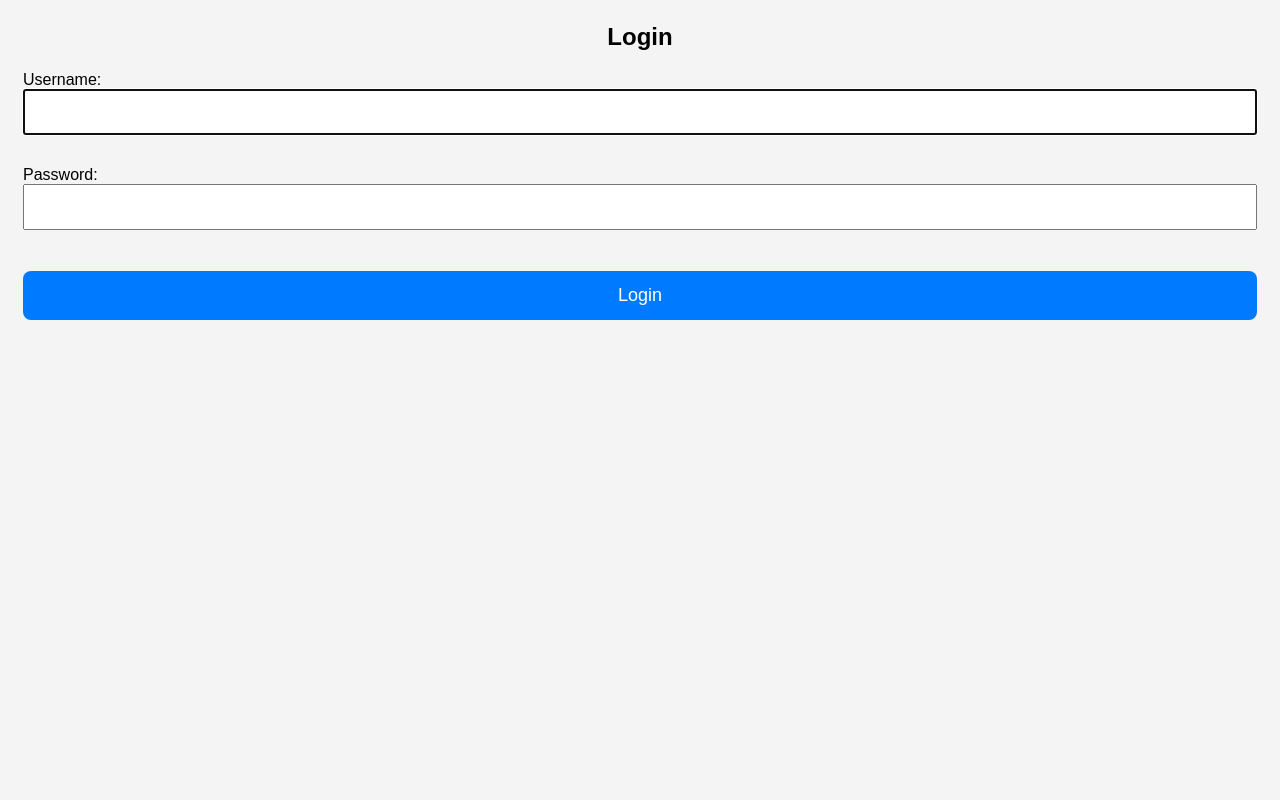
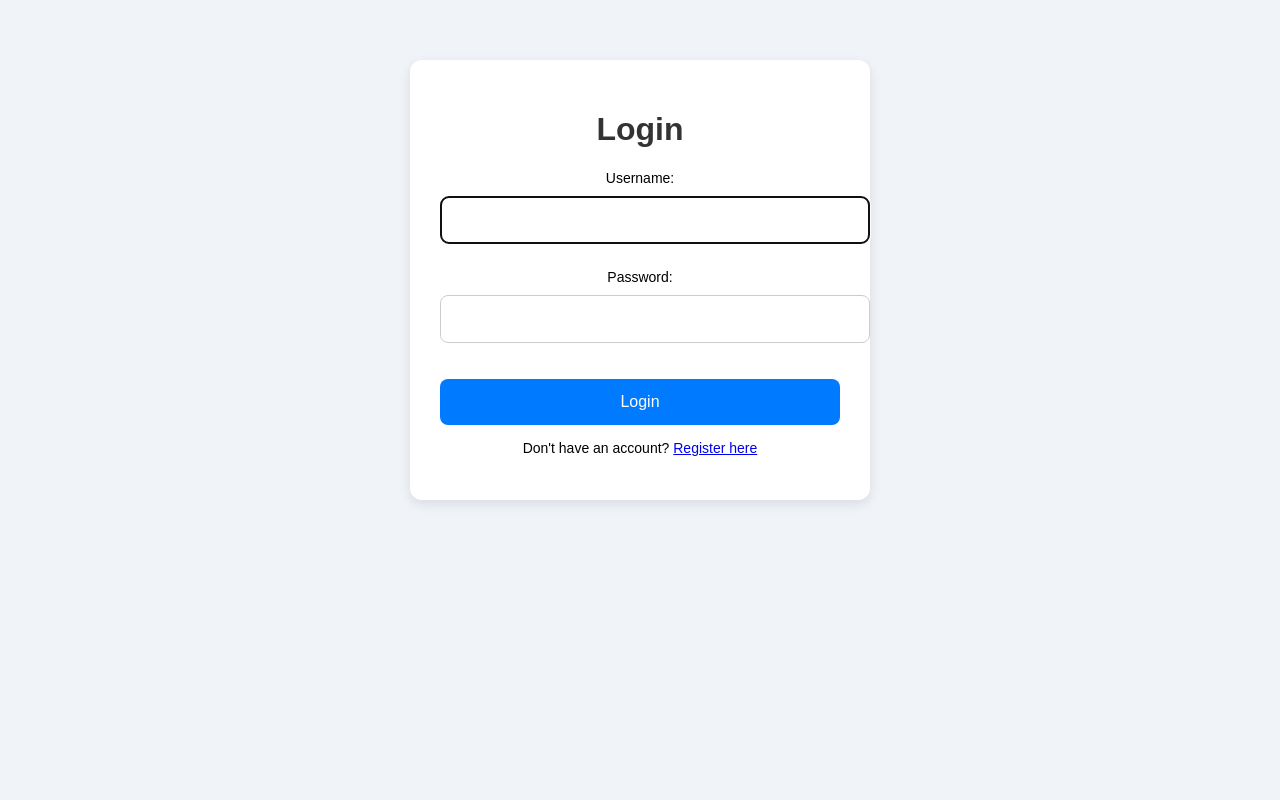
Before and after one commit to devbilly789-dotcom/nursing-portal, a Django app: page /login/ in a window 1280 px wide. Run offline with Django 5.2, Linux system fonts and the light colour scheme.

Commit message:
Update login.html

```diff
--- a/templates/login.html
+++ b/templates/login.html
@@ -1,10 +1,66 @@
 {% load static %}
-<link rel="stylesheet" href="{% static 'style.css' %}">
-
-<h2>Login</h2>
-
-<form method="POST">
-    {% csrf_token %}
-    {{ form.as_p }}
-    <button type="submit">Login</button>
-</form>
+<!DOCTYPE html>
+<html lang="en">
+<head>
+    <meta charset="UTF-8">
+    <title>Login</title>
+    <style>
+        body {
+            font-family: Arial, sans-serif;
+            background-color: #f0f4f8;
+            margin: 0;
+            padding: 0;
+        }
+        .container {
+            max-width: 400px;
+            margin: 60px auto;
+            background-color: #fff;
+            padding: 30px;
+            border-radius: 12px;
+            box-shadow: 0 4px 12px rgba(0,0,0,0.1);
+        }
+        h1 {
+            text-align: center;
+            color: #333;
+        }
+        form input[type="text"], form input[type="password"] {
+            width: 100%;
+            padding: 14px;
+            margin: 10px 0;
+            font-size: 16px;
+            border-radius: 8px;
+            border: 1px solid #ccc;
+        }
+        form button {
+            width: 100%;
+            padding: 14px;
+            margin-top: 12px;
+            background-color: #007bff;
+            color: white;
+            border: none;
+            border-radius: 8px;
+            font-size: 16px;
+            cursor: pointer;
+        }
+        form button:hover {
+            background-color: #0056b3;
+        }
+        p {
+            text-align: center;
+            font-size: 14px;
+            margin-top: 15px;
+        }
+    </style>
+</head>
+<body>
+    <div class="container">
+        <h1>Login</h1>
+        <form method="post">
+            {% csrf_token %}
+            {{ form.as_p }}
+            <button type="submit">Login</button>
+        </form>
+        <p>Don't have an account? <a href="{% url 'register' %}">Register here</a></p>
+    </div>
+</body>
+</html>
```
